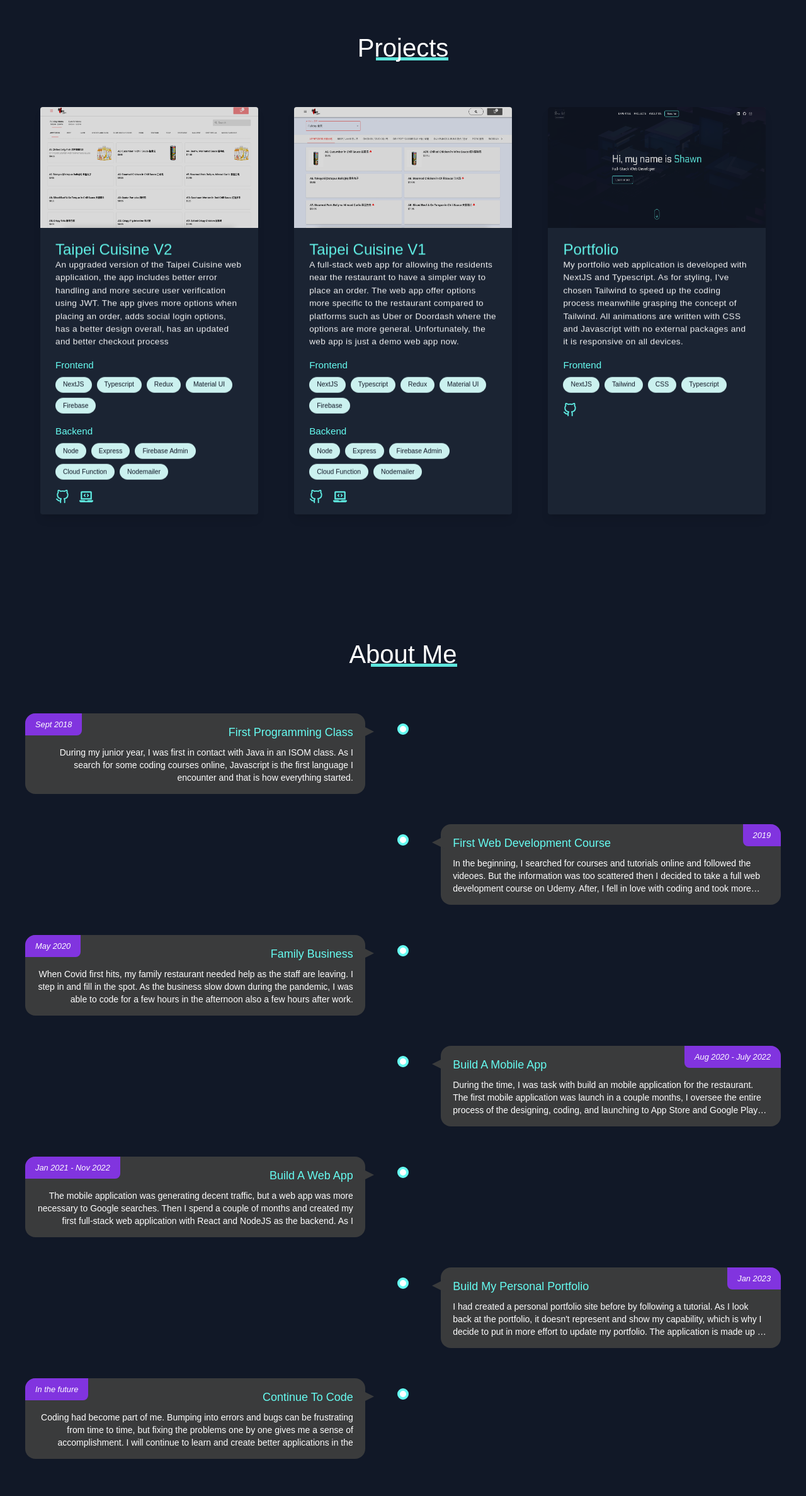
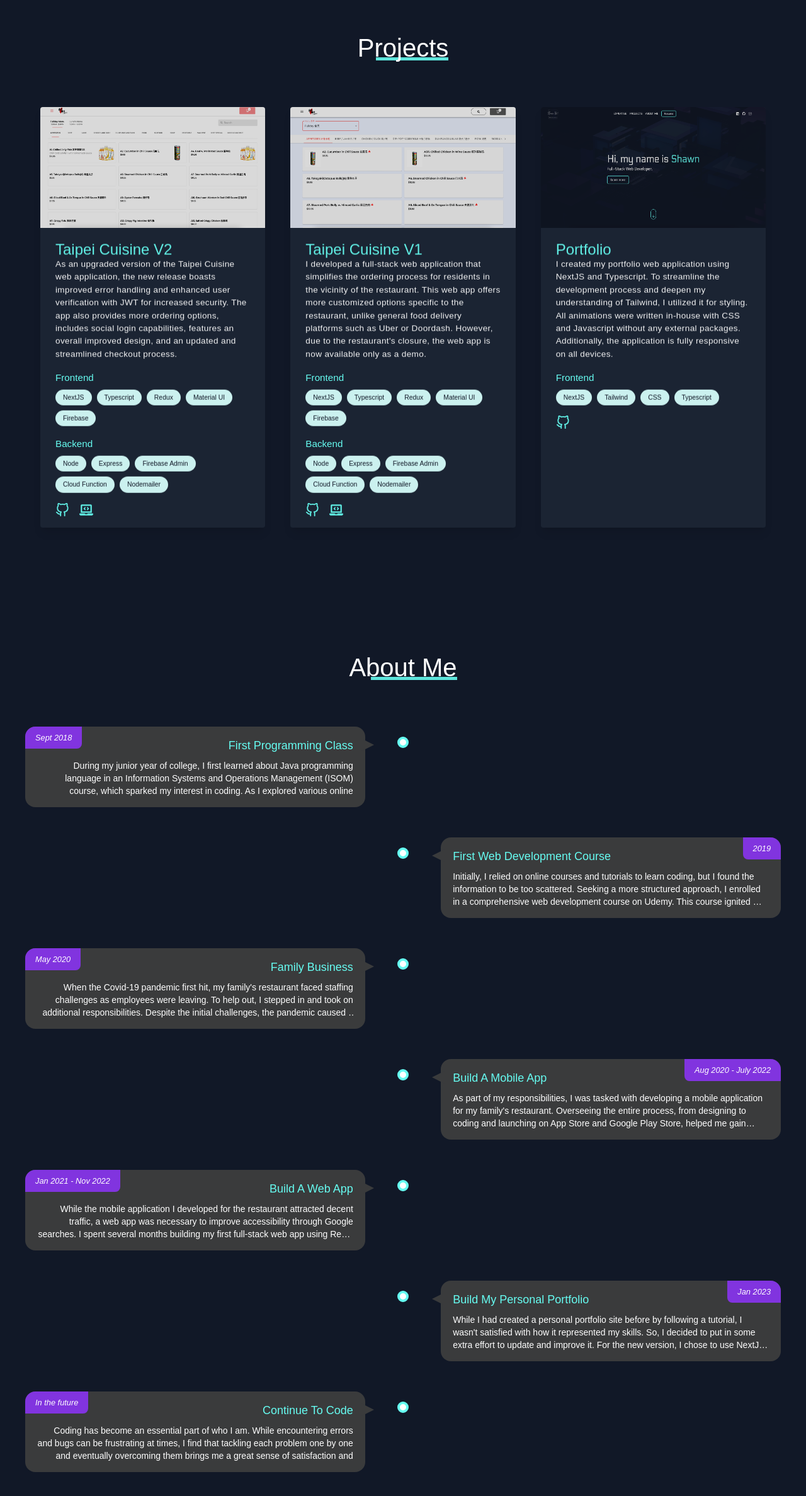
Before and after one commit to XianFengWu1996/personal-portfolio, a Next.js app: page / in a window 1280 px wide. Shown: the part 1714-4090 px from the top of the page at 63% size. Built offline with nearby package versions, Linux system fonts and the light colour scheme; a web font is replaced by a local one.

Commit message:
fix some styling in mobile

```diff
--- a/src/components/AboutMe/AboutMe.tsx
+++ b/src/components/AboutMe/AboutMe.tsx
@@ -1,4 +1,5 @@
 import { useObserver } from '@/hooks/useIntersectionObserver';
+import { useMediaQuery } from '@/hooks/useMediaQuery';
 import { useState } from 'react';
 import { IoArrowBack } from 'react-icons/io5';
 import Dialog from '../Dialog';
@@ -127,9 +128,11 @@ const AboutMe = () => {
     setOpen(false);
   };
 
+  const mobile = useMediaQuery('(max-width: 640px)');
+
   return (
     <section id="aboutme" className="min-h-full overflow-x-clip mb-20">
-      <Dialog open={open} onClose={handleClose}>
+      <Dialog open={open} onClose={handleClose} fullScreen={mobile}>
         <div className="px-8 py-5">
           <IoArrowBack
             size={50}
--- a/src/components/AboutMe/data.ts
+++ b/src/components/AboutMe/data.ts
@@ -4,13 +4,13 @@ export const TimelineData: TimeLine[] = [
     title: 'First programming class',
     alignment: 'left',
     content:
-      'During my junior year, I was first in contact with Java in an ISOM class. As I search for some coding courses online, Javascript is the first language I encounter and that is how everything started.',
+      'During my junior year of college, I first learned about Java programming language in an Information Systems and Operations Management (ISOM) course, which sparked my interest in coding. As I explored various online resources to further my skills, I stumbled upon Javascript and began my journey as a developer.',
   },
   {
     date: '2019',
     title: 'First Web Development Course',
     content:
-      'In the beginning, I searched for courses and tutorials online and followed the videoes. But the information was too scattered then I   decided to take a full web development course on Udemy. After, I fell in love with coding and took more courses on NodeJS, ReactJS, and much more.',
+      'Initially, I relied on online courses and tutorials to learn coding, but I found the information to be too scattered. Seeking a more structured approach, I enrolled in a comprehensive web development course on Udemy. This course ignited my passion for coding and motivated me to explore other technologies, such as NodeJS, ReactJS, and more, through additional courses.',
     alignment: 'right',
   },
   {
@@ -18,14 +18,14 @@ export const TimelineData: TimeLine[] = [
 
     title: 'Family Business',
     content:
-      'When Covid first hits, my family restaurant needed help as the staff are leaving. I step in and fill in the spot. As the business slow down during the pandemic, I was able to code for a few hours in the afternoon also a few hours after work.',
+      "When the Covid-19 pandemic first hit, my family's restaurant faced staffing challenges as employees were leaving. To help out, I stepped in and took on additional responsibilities. Despite the initial challenges, the pandemic caused a slowdown in business, which provided me with an opportunity to pursue my passion for coding. I used the free time in the afternoons and after work to work on coding projects and hone my skills.",
     alignment: 'left',
   },
   {
     date: 'Aug 2020 - July 2022',
     title: 'Build a Mobile App',
     content:
-      'During the time, I was task with build an mobile application for the restaurant. The first mobile application was launch in a couple months, I oversee the entire process of the designing, coding, and launching to App Store and Google Play Store. The project help me gain tons of knowledge on search for answer on Stack Overflow, locating bugs, and solid concept on OOP. The mobile was generating some traffic, but a web app seems more neccesary to make it more accessible to people on Google searches. Then I spend a couple months and created my first full-stack web application with React and NodeJS as the backend. ',
+      "As part of my responsibilities, I was tasked with developing a mobile application for my family's restaurant. Overseeing the entire process, from designing to coding and launching on App Store and Google Play Store, helped me gain valuable knowledge on troubleshooting and problem-solving. During this project, I relied heavily on Stack Overflow to search for answers, locate bugs, and solidify my understanding of Object-Oriented Programming (OOP). Although the mobile app generated some traffic, it was clear that a web app would make it more accessible to users searching on Google. To address this, I spent a few months building my first full-stack web application using React for the frontend and NodeJS for the backend. ",
     alignment: 'right',
   },
 
@@ -33,21 +33,21 @@ export const TimelineData: TimeLine[] = [
     date: 'Jan 2021 - Nov 2022',
     title: 'Build a Web App',
     content:
-      'The mobile application was generating decent traffic, but a web app was more necessary to  Google searches. Then I spend a couple of months and created my first full-stack web application with React and NodeJS as the backend. As I receive some feedback from the customers and found that the code is messy and hard to maintain, I replace the entire application with the Taipei Cuisine V1. The application was much cleaner and maintainable with the help of Typescript. Version one of the application works, but as I progressed, the user interface and feature seem to lackluster. Which is why I started a new version, but ultimately my parent decided to retire and sold the restaurant in July. I manage to finish updating the basic features, and now both applications are now demo applications.',
+      'While the mobile application I developed for the restaurant attracted decent traffic, a web app was necessary to improve accessibility through Google searches. I spent several months building my first full-stack web app using React and NodeJS. However, customer feedback highlighted that the initial version had messy, hard-to-maintain code. I replaced it with Taipei Cuisine V1, which used Typescript for cleaner, more maintainable code. Although version one worked well, I continued refining the user interface and features in a new version. Unfortunately, my parents sold the restaurant in July. Still, I managed to update the basic features for both the mobile and web apps, which now serve as demos showcasing my coding skills.',
     alignment: 'left',
   },
   {
     date: 'Jan 2023',
     title: 'Build my personal portfolio',
     content:
-      "I had created a personal portfolio site before by following a tutorial. As I look back at the portfolio, it doesn't represent and show my capability, which is why I decide to put in more effort to update my portfolio. The application is made up of NextJS and Tailwind, the reasoning behind Tailwind is to make the coding process faster and but more importantly learn the framework.",
+      "While I had created a personal portfolio site before by following a tutorial, I wasn't satisfied with how it represented my skills. So, I decided to put in some extra effort to update and improve it. For the new version, I chose to use NextJS and Tailwind. Tailwind was a great choice because it allowed me to code faster and more efficiently, while also giving me the chance to learn and experiment with the framework. With these tools at my disposal, I was able to create a much more polished and effective portfolio site that truly showcases my abilities.",
     alignment: 'right',
   },
   {
     date: 'In the future',
     title: 'Continue to Code',
     content:
-      'Coding had become part of me. Bumping into errors and bugs can be frustrating from time to time, but fixing the problems one by one gives me a sense of accomplishment. I will continue to learn and create better applications in the future.',
+      'Coding has become an essential part of who I am. While encountering errors and bugs can be frustrating at times, I find that tackling each problem one by one and eventually overcoming them brings me a great sense of satisfaction and accomplishment. Moving forward, I am committed to continuing my learning journey and striving to create even better applications in the future.',
     alignment: 'left',
   },
 ];
--- a/src/components/Main/Main.tsx
+++ b/src/components/Main/Main.tsx
@@ -5,7 +5,7 @@ const Main = () => {
   return (
     <main id="hero" className="section">
       <div className="flex flex-col items-start hero--content">
-        <h1 className="text-3xl sm:4xl md:text-5xl lg:text-6xl my-3 fade--up">
+        <h1 className="text-4xl md:text-5xl lg:text-6xl my-3 fade--up">
           Hi, my name is <span className="text-[#66FCF1]">Shawn</span>
         </h1>
 
--- a/src/components/Projects/ProjectItem/ProjectItem.tsx
+++ b/src/components/Projects/ProjectItem/ProjectItem.tsx
@@ -10,7 +10,7 @@ interface Props {
 
 const ProjectItem = ({ project }: Props) => {
   return (
-    <div className="bg-gray-800/80 max-w-sm rounded overflow-hidden shadow-lg mb-28 md:max-w-md mx-8 self-stretch lg:mx-auto">
+    <div className="bg-gray-800/80 max-w-lg rounded overflow-hidden shadow-lg mb-28 md:max-w-lg mx-8 self-stretch lg:mx-auto">
       {/* Images */}
       <ProjectImages
         images={project.images}
--- a/src/components/Projects/Projects.tsx
+++ b/src/components/Projects/Projects.tsx
@@ -11,7 +11,7 @@ const Projects = () => {
     <section id="projects" className="section">
       <h1 className="section--title mx-auto mt-5 mb-16">Projects</h1>
 
-      <div className="grid grid-cols-1 place-items-center lg:grid-cols-3 lg:gap-x-[5%] lg:px-16 lg:items-start">
+      <div className="grid grid-cols-1 place-items-center lg:grid-cols-3 lg:gap-x-10 first-letter: lg:px-16 lg:items-start">
         {projectData.map((project, index) => {
           return <ProjectItem key={index} project={project} />;
         })}
--- a/src/components/Projects/data.ts
+++ b/src/components/Projects/data.ts
@@ -13,7 +13,7 @@ export const projectData: ProjectData[] = [
   {
     name: 'Taipei Cuisine V2',
     content:
-      'An upgraded version of the Taipei Cuisine web application, the app includes better error handling and more secure user verification using JWT. The app gives more options when placing an order, adds social login options, has a better design overall, has an updated and better checkout process ',
+      'As an upgraded version of the Taipei Cuisine web application, the new release boasts improved error handling and enhanced user verification with JWT for increased security. The app also provides more ordering options, includes social login capabilities, features an overall improved design, and an updated and streamlined checkout process.',
     techStack: {
       frontend: ['NextJS', 'Typescript', 'Redux', 'Material UI', 'Firebase'],
       backend: [
@@ -39,8 +39,7 @@ export const projectData: ProjectData[] = [
   {
     name: 'Taipei Cuisine V1',
     content:
-      'A full-stack web app for allowing the residents near the restaurant to have a simpler way to place an order. The web app offer options more specific to the restaurant compared to platforms such as Uber or Doordash where the options are more general. Unfortunately, the web app is just a demo web app now.',
-
+      "I developed a full-stack web application that simplifies the ordering process for residents in the vicinity of the restaurant. This web app offers more customized options specific to the restaurant, unlike general food delivery platforms such as Uber or Doordash. However, due to the restaurant's closure, the web app is now available only as a demo.",
     techStack: {
       frontend: ['NextJS', 'Typescript', 'Redux', 'Material UI', 'Firebase'],
       backend: [
@@ -65,8 +64,7 @@ export const projectData: ProjectData[] = [
   {
     name: 'Portfolio',
     content:
-      "My portfolio web application is developed with NextJS and Typescript. As for styling, I've chosen Tailwind to speed up the coding process meanwhile grasping the concept of Tailwind. All animations are written with CSS and Javascript with no external packages and it is responsive on all devices.",
-
+      ' I created my portfolio web application using NextJS and Typescript. To streamline the development process and deepen my understanding of Tailwind, I utilized it for styling. All animations were written in-house with CSS and Javascript without any external packages. Additionally, the application is fully responsive on all devices.',
     techStack: {
       frontend: ['NextJS', 'Tailwind', 'CSS', 'Typescript'],
       backend: [],
```
Also changed, not shown: src/hooks/useMediaQuery.tsx (+10 -3 lines).
